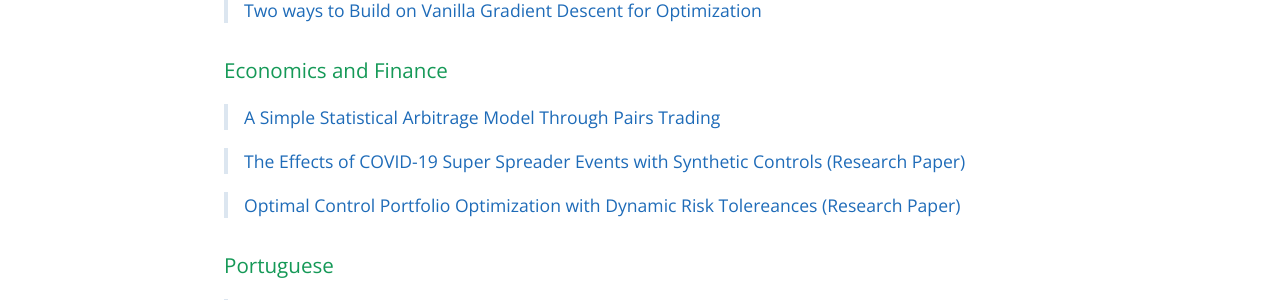
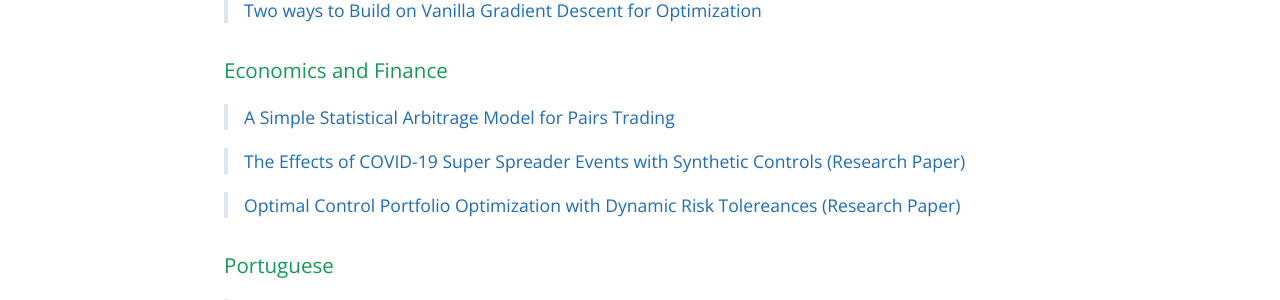
Before and after one commit to walkerhughes/portfolio, a Jekyll site: the page built from index.md, in a window 1280 px wide. Shown: the part 1435-1735 px from the top of the page. Built offline with Jekyll 4.4.1, drawn with Linux system fonts in a browser that asks for light colours; our own code applies the rules of GitHub Pages for plain Markdown files.

Commit message:
Update index.md

```diff
--- a/index.md
+++ b/index.md
@@ -46,7 +46,7 @@ Below are some of my recent projects with a few research papers from my undergra
 
 ### Economics and Finance
 
-> [A Simple Statistical Arbitrage Model Through Pairs Trading](./pairs_trading.html)
+> [A Simple Statistical Arbitrage Model for Pairs Trading](./pairs_trading.html)
 
 > [The Effects of COVID-19 Super Spreader Events with Synthetic Controls (Research Paper)](./synth.html)
 
```
